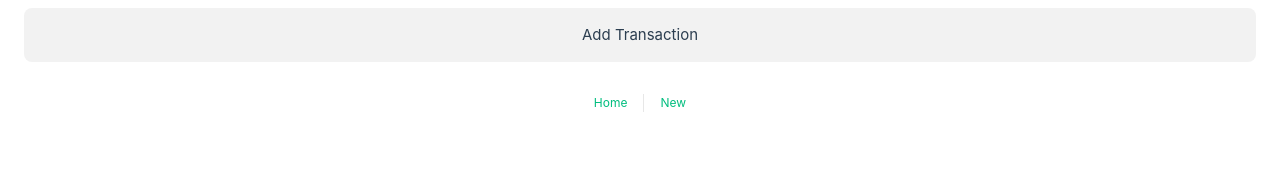
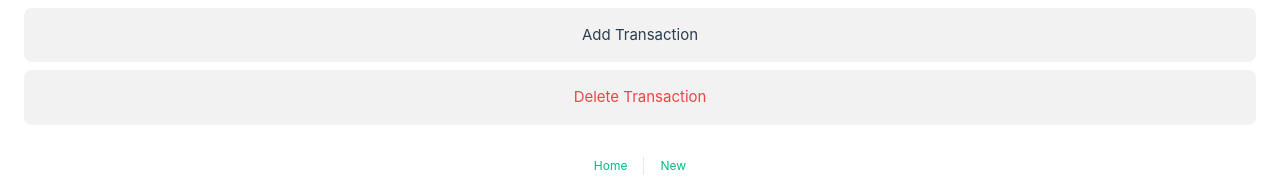
Before and after one commit to JDPaiva1/finthinking, a Vue app: page /edit/1 in a window 1280 px wide. Shown: the part 397-574 px from the top of the page. Built offline with nearby package versions, Linux system fonts and the light colour scheme; no server answers; the database is empty.

Commit message:
Add remove transaction button

```diff
--- a/src/components/TransactionForm.vue
+++ b/src/components/TransactionForm.vue
@@ -16,7 +16,9 @@ const store = useTransactionStore()
 const router = useRouter()
 const route = useRoute()
 
-if(route.params?.id) {
+const isEditForm = !!route.params?.id
+
+if(isEditForm) {
   store.getTransaction(route.params.id).then((data:Transaction) => {
     title.value = data.title
     amount.value = data.amount
@@ -44,12 +46,17 @@ function saveTransaction() {
 
   const newTransaction:Transaction = getFormData()
 
-  if(route.params?.id) {
+  if(isEditForm) {
     store.editTransaction(route.params.id, newTransaction)
   } else {
     store.addTransaction(newTransaction)
   }
 
+  router.push({name: 'home'})
+}
+
+function deleteTransaction() {
+  store.deleteTransaction(route.params.id)
   router.push({name: 'home'})
 }
 </script>
@@ -88,6 +95,9 @@ function saveTransaction() {
     <button class="t-form-btn" @click="saveTransaction">
       Add Transaction
     </button>
+    <button v-if="isEditForm" class="t-form-btn text-red-500" @click="deleteTransaction">
+      Delete Transaction
+    </button>
   </div>
 </template>
 
--- a/src/stores/store.ts
+++ b/src/stores/store.ts
@@ -1,7 +1,7 @@
 import { ref } from 'vue'
 import { defineStore } from 'pinia'
 import { db } from '@/firebaseConfig'
-import { ref as firebaseRef, onValue, set, push, child, query, limitToLast, update, get } from 'firebase/database'
+import { ref as firebaseRef, onValue, set, push, child, query, limitToLast, update, get, remove } from 'firebase/database'
 import type { Transaction, Transactions } from '@/interfaces/types'
 
 export const useTransactionStore = defineStore('transaction', () => {
@@ -55,7 +55,19 @@ export const useTransactionStore = defineStore('transaction', () => {
     update(dbRef, transaction)
   }
 
-  return { transactions, categories, addTransaction, getTransaction, editTransaction }
+  function deleteTransaction(id: string | string[]) {
+    const dbRef = firebaseRef(db, `transactions/${id}`)
+    remove(dbRef)
+  }
+
+  return {
+    transactions,
+    categories,
+    addTransaction,
+    getTransaction,
+    editTransaction,
+    deleteTransaction
+  }
 })
 
 function orderByDate(transactions:Transactions) {
```
